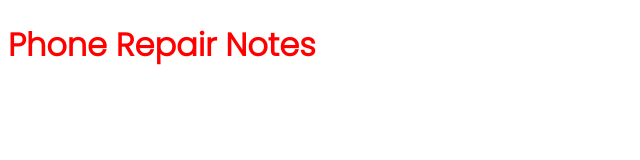
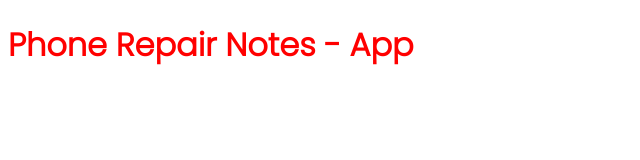
Before and after one commit to Prahyas/PhoneRepairNotes, a website: page public/index.html in a window 1280 px wide. Shown: the whole page, without its empty margins (0-640 px from the left). Drawn offline with Linux system fonts and the light colour scheme.

Commit message:
minor changes

```diff
--- a/public/index.html
+++ b/public/index.html
@@ -7,6 +7,6 @@
     <link rel="stylesheet" href="./index.css" />
   </head>
   <body>
-    <h1>Phone Repair Notes</h1>
+    <h1>Phone Repair Notes - App</h1>
   </body>
 </html>
```
Also changed, not shown: 2 other files.
